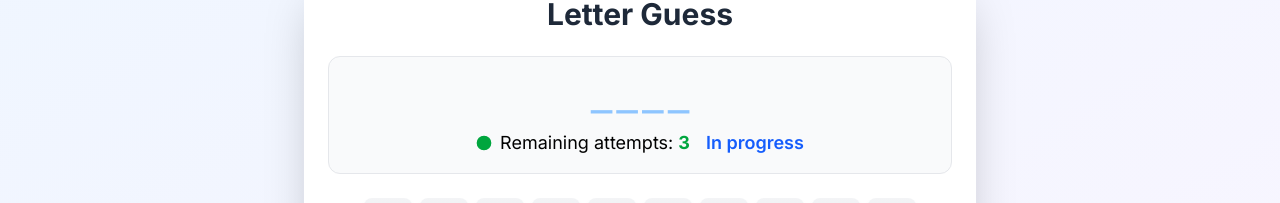
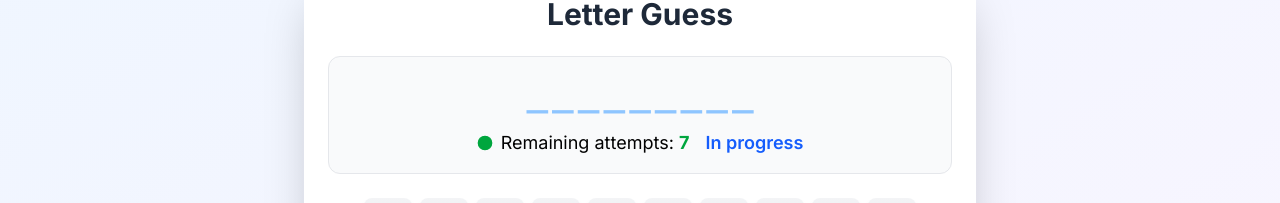
Before and after one commit to artemis-lab/react-demos, a React (Vite) app: page /games/letter-guess in a window 1280 px wide. Shown: the part 117-320 px from the top of the page. Built offline with nearby package versions, Linux system fonts and the light colour scheme.

Commit message:
Replace getTargetCharacters with getCharacters to use for future integration with backend

```diff
--- a/src/demos/games/LetterGuess/GameStatus.tsx
+++ b/src/demos/games/LetterGuess/GameStatus.tsx
@@ -1,6 +1,6 @@
 import { memo } from "react";
 
-import type { GameStatus as GameStatusType } from "../../../games/LetterGuess";
+import type { GameStatus as GameStatusType } from "../../../games/LetterGuess/types";
 
 type StatusContent = {
   colorClass: string;
--- a/src/demos/games/LetterGuess/LetterGuess.tsx
+++ b/src/demos/games/LetterGuess/LetterGuess.tsx
@@ -20,10 +20,9 @@ const LetterGuess = () => {
   }, []);
 
   const attemptsRemaining = game.getAttemptsRemaining();
-  const characters = game.getTargetCharacters();
+  const characters = game.getCharacters();
   const clickedLetters = game.getClickedLetters();
   const status = game.getStatus();
-  const visibleLetters = game.getVisibleLetters();
 
   return (
     <div className="flex items-center justify-center">
@@ -36,10 +35,7 @@ const LetterGuess = () => {
         </h1>
 
         <div className="flex w-full flex-col items-center gap-3 overflow-x-auto rounded-xl border border-gray-200 bg-gray-50 p-3 sm:gap-4 sm:p-4">
-          <RevealableWord
-            characters={characters}
-            visibleLetters={visibleLetters}
-          />
+          <RevealableWord characters={characters} />
           <div className="flex flex-col items-center gap-2 sm:flex-row sm:gap-4">
             <RemainingAttempts remaining={attemptsRemaining} />
             <GameStatus status={status} />
--- a/src/demos/games/LetterGuess/RevealableWord.tsx
+++ b/src/demos/games/LetterGuess/RevealableWord.tsx
@@ -1,11 +1,11 @@
 import { memo } from "react";
 
-import { isLetter } from "../../../games/LetterGuess/utils";
+import type { CharacterInfo } from "../../../games/LetterGuess/types";
 
 const getCharacterClassName = (
+  isLetter: boolean,
   isSpace: boolean,
   isVisible: boolean,
-  isLetterCharacter: boolean,
 ): string => {
   if (isSpace) {
     return "w-2";
@@ -13,43 +13,34 @@ const getCharacterClassName = (
   if (isVisible) {
     return "animate-pulse text-blue-600 [animation-iteration-count:3]";
   }
-  if (isLetterCharacter) {
+  if (isLetter) {
     return "text-blue-300";
   }
   return "text-blue-600";
 };
 
 interface RevealableWordProps {
-  characters: readonly string[];
-  visibleLetters: ReadonlySet<string>;
+  characters: readonly CharacterInfo[];
 }
 
-const RevealableWord = ({
-  characters,
-  visibleLetters,
-}: RevealableWordProps) => {
+const RevealableWord = ({ characters }: RevealableWordProps) => {
   return (
     <div
       aria-live="polite"
       className="flex min-w-fit flex-nowrap justify-center gap-1 font-mono text-2xl font-bold sm:text-3xl md:text-4xl"
       role="text"
     >
-      {characters.map((value, index) => {
-        const isSpace = value === " ";
-        const isLetterCharacter = isLetter(value);
-        const isVisible = isLetterCharacter && visibleLetters.has(value);
-        const displayValue = isVisible || !isLetterCharacter ? value : "_";
-
+      {characters.map((character, index) => {
         return (
           <span
             key={index}
             className={getCharacterClassName(
-              isSpace,
-              isVisible,
-              isLetterCharacter,
+              character.isLetter,
+              character.isSpace,
+              character.isVisible,
             )}
           >
-            {displayValue}
+            {character.displayValue}
           </span>
         );
       })}
--- a/src/games/LetterGuess/game.ts
+++ b/src/games/LetterGuess/game.ts
@@ -1,15 +1,6 @@
+import { type CharacterInfo, type GameState, type GameStatus } from "./types";
 import { isLetter } from "./utils";
 import { WORD_LIST } from "./words";
-
-type GameStatus = "in_progress" | "lost" | "won";
-
-type GameState = {
-  clickedLetters: ReadonlySet<string>;
-  maxAttempts: number;
-  targetUniqueLetters: ReadonlySet<string>;
-  targetWord: string;
-  visibleLetters: ReadonlySet<string>;
-};
 
 class LetterGuessGame {
   private readonly clickedLetters: ReadonlySet<string>;
@@ -43,14 +34,25 @@ class LetterGuessGame {
   }
 
   /**
-   * Calculates the maximum number of incorrect attempts based on unique letter count.
-   * @param uniqueLetterCount - The number of unique letters in the word
-   * @returns Number of max attempts (minimum 3, maximum 10)
+   * Calculates the maximum number of incorrect attempts based on word length.
+   * @param wordLength - The total length of the word
+   * @returns Number of max attempts (5-12 based on word length)
    */
-  private static calculateMaxAttempts(uniqueLetterCount: number): number {
-    // Give approximately half the number of unique letters as max wrong attempts
-    // Minimum 3, maximum 10
-    return Math.min(10, Math.max(3, Math.floor(uniqueLetterCount / 2)));
+  private static calculateMaxAttempts(wordLength: number): number {
+    // Short words (<=6 characters) get 5 attempts
+    if (wordLength <= 6) {
+      return 5;
+    }
+    // Medium words (7-12 characters) get 6-8 attempts
+    if (wordLength <= 12) {
+      return 6 + Math.floor((wordLength - 7) / 2);
+    }
+    // Long words (13-18 characters) get 9-11 attempts
+    if (wordLength <= 18) {
+      return 9 + Math.floor((wordLength - 13) / 2);
+    }
+    // Very long words (19+ characters) get 12 attempts (maximum)
+    return 12;
   }
 
   /**
@@ -74,7 +76,7 @@ class LetterGuessGame {
 
     // Calculate or use provided max attempts
     const finalMaxAttempts =
-      maxAttempts ?? this.calculateMaxAttempts(uniqueLetters.size);
+      maxAttempts ?? this.calculateMaxAttempts(normalizedTargetWord.length);
 
     if (finalMaxAttempts < 1) {
       throw new Error("maxAttempts must be at least 1");
@@ -135,6 +137,27 @@ class LetterGuessGame {
   }
 
   /**
+   * Returns detailed information about each character in the target word.
+   * @returns Array of CharacterInfo objects containing display value, visibility, and character metadata
+   */
+  getCharacters(): readonly CharacterInfo[] {
+    return this.targetWord.split("").map((character) => {
+      const isSpace = character === " ";
+      const isLetterCharacter = isLetter(character);
+      const isVisible = isLetterCharacter && this.visibleLetters.has(character);
+      const displayValue = isVisible || !isLetterCharacter ? character : "_";
+
+      return {
+        displayValue,
+        isLetter: isLetterCharacter,
+        isSpace,
+        isVisible,
+        value: character,
+      };
+    });
+  }
+
+  /**
    * Returns a set of all letters that have been clicked/guessed.
    * @returns Set of clicked letter characters
    */
@@ -158,22 +181,6 @@ class LetterGuessGame {
       return "lost";
     }
     return "in_progress";
-  }
-
-  /**
-   * Returns all characters in the target word (including punctuation and spaces).
-   * @returns Array of all characters from the target word in order
-   */
-  getTargetCharacters(): readonly string[] {
-    return this.targetWord.split("");
-  }
-
-  /**
-   * Returns a set of letters that have been correctly guessed (present in target word).
-   * @returns Set of visible letter characters
-   */
-  getVisibleLetters(): ReadonlySet<string> {
-    return new Set(this.visibleLetters);
   }
 
   /**
@@ -237,5 +244,3 @@ class LetterGuessGame {
 }
 
 export { LetterGuessGame };
-
-export type { GameStatus };
--- a/src/games/LetterGuess/index.ts
+++ b/src/games/LetterGuess/index.ts
@@ -1,2 +1,2 @@
-export type { GameStatus } from "./game";
 export { LetterGuessGame } from "./game";
+export type { CharacterInfo, GameStatus } from "./types";
--- /dev/null
+++ b/src/games/LetterGuess/types.ts
@@ -0,0 +1,17 @@
+export type CharacterInfo = {
+  displayValue: string;
+  isLetter: boolean;
+  isSpace: boolean;
+  isVisible: boolean;
+  value: string;
+};
+
+export type GameState = {
+  clickedLetters: ReadonlySet<string>;
+  maxAttempts: number;
+  targetUniqueLetters: ReadonlySet<string>;
+  targetWord: string;
+  visibleLetters: ReadonlySet<string>;
+};
+
+export type GameStatus = "in_progress" | "lost" | "won";
--- a/src/games/LetterGuess/words.ts
+++ b/src/games/LetterGuess/words.ts
@@ -1,22 +1,37 @@
 export const WORD_LIST = [
   "ALGORITHM",
   "API",
+  "ASYNCHRONOUSLY",
   "ASYNC",
+  "AUTHENTICATION",
   "BACKEND",
   "CODE",
   "COMPONENT",
+  "CONFIGURATION",
   "CONSTANT",
   "DATABASE",
   "DEBUGGING",
   "DEVELOPER",
+  "DOCUMENTATION",
   "FRAMEWORK",
   "FRONTEND",
   "FUNCTION",
   "HELLO, WORLD!",
+  "IMPLEMENTATION",
+  "INFRASTRUCTURE",
   "INTERFACE",
   "JAVASCRIPT",
+  "MICROSERVICES",
+  "OBJECT-ORIENTED",
+  "POLYMORPHISM",
   "PROGRAMMING",
   "REACT",
+  "REFACTORING",
+  "SYNCHRONIZATION",
+  "TROUBLESHOOTING",
   "TYPESCRIPT",
+  "UNCOPYRIGHTABLE",
   "VARIABLE",
+  "VIRTUALIZATION",
+  "WORKMANSHIP",
 ];
```
